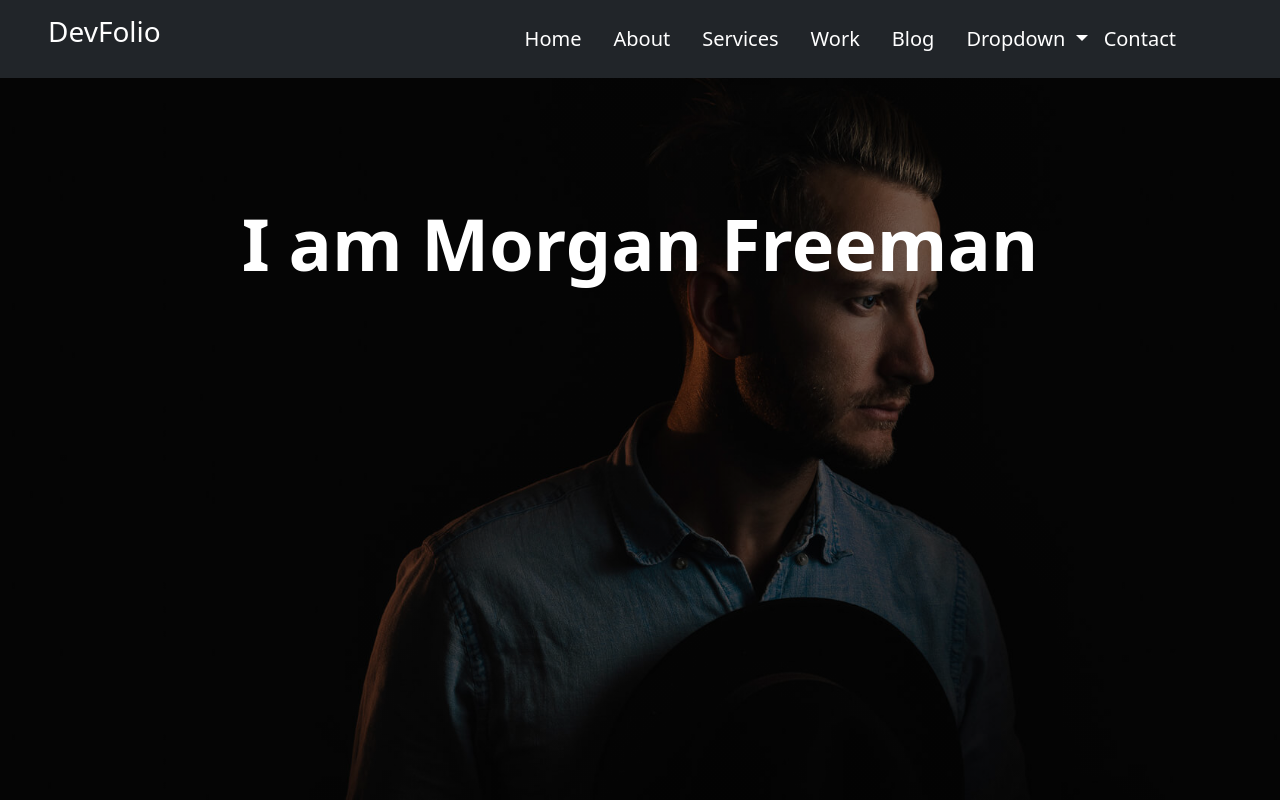
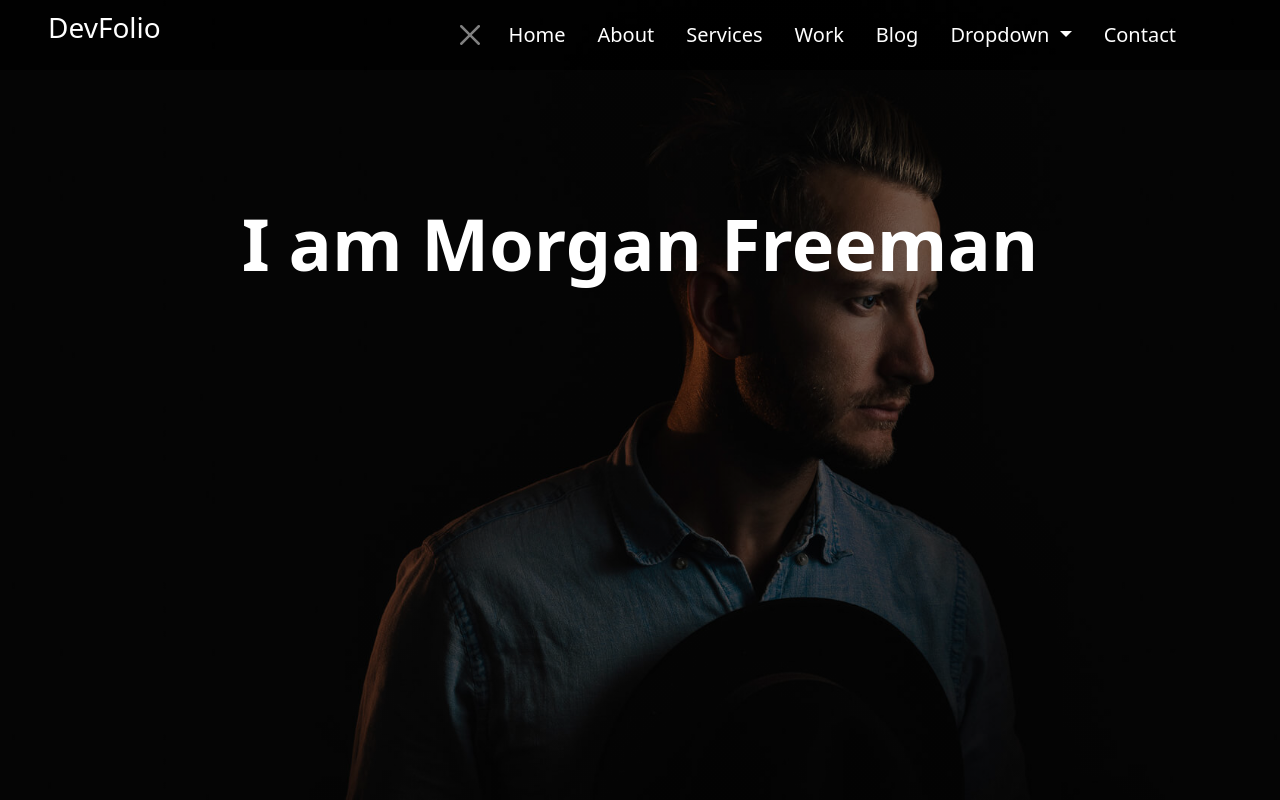
Before and after one commit to Mariam-Elgazzar/portfolio-bootstrap, a plain HTML site: page index.html in a window 1280 px wide. Shown: the top 800 px of the page. Drawn offline with nearby package versions, Linux system fonts and the light colour scheme.

Commit message:
add some modification in nav bar

```diff
--- a/index.html
+++ b/index.html
@@ -13,14 +13,18 @@
   <body class="index-page">
 <!-- Start of Header -->
     <header id="header" class="header  text-white ">
-        <div class="container-fluid d-flex align-items-center justify-content-between px-5 py-2 fixed-top bg-dark">
+        <div class="container-fluid d-flex align-items-center justify-content-between px-5 py-1 fixed-top coustom-bg-color ">
           <p class=" fs-3" >DevFolio</p>
           <nav class="navbar navbar-expand-lg fs-5 px-5 text-white justify-content-evenly">
-                <button class="navbar-toggler bg-light p-2" type="button" data-bs-toggle="collapse" data-bs-target="#navbarNav" aria-controls="navbarNav" aria-expanded="false" aria-label="Toggle navigation">
+                <button class="navbar-toggler bg-light border-none p-2" type="button" data-bs-toggle="collapse" data-bs-target="#test2" aria-controls="navbarNav" aria-expanded="false" aria-label="Toggle navigation">
                     <span class="navbar-toggler-icon  " ></span>
                 </button>
-                <div class="collapse navbar-collapse text-white" id="navbarNav">
-                    <ul class="navbar-nav m-auto g-2">
+                <div class="collapse navbar-collapse text-white" tabindex="-1" aria-labelledby="offcanvasDarkNavbarLabel" id="test2">
+                  <div class="collapse-header"></div>
+                  <button type="button" class="btn-close btn-close-white" data-bs-dismiss="collapse" aria-label="Close"></button>
+                </div>
+                <div class="collapse-body">
+                  <ul class="navbar-nav m-auto g-2">
                         <li class="nav-item">
                             <a class="nav-link text-white  active"  style="padding-left:1.5rem;" href="index.html#hero">Home</a>
                         </li>
@@ -59,9 +63,10 @@
                               </li>
 
                         <li class="nav-item">
-                            <a class="nav-link text-white" href="index.html#contact">Contact</a>
+                            <a class="nav-link text-white" style="padding-left:1.5rem;" href="index.html#contact">Contact</a>
                         </li>
                     </ul>
+                </div>
                 </div>
             </nav>
 
@@ -102,7 +107,7 @@
           <h4>
             Skill
           </h4>
-          <div  style="">
+          <div  id="test">
             <p>HTML 85%</p>
             <div class="progress" style="">
               <div
--- a/style.css
+++ b/style.css
@@ -4,6 +4,9 @@
   font-family: system-ui, "Segoe UI", "Helvetica Neue", "Noto Sans",
     "Liberation Sans", Arial, sans-serif, "Apple Color Emoji", "Segoe UI Emoji",
     "Segoe UI Symbol", "Noto Color Emoji";
+}
+.coustom-bg-color {
+  background-color: #000000cb;
 }
 body {
   background-color: #f5f5f5;
```
